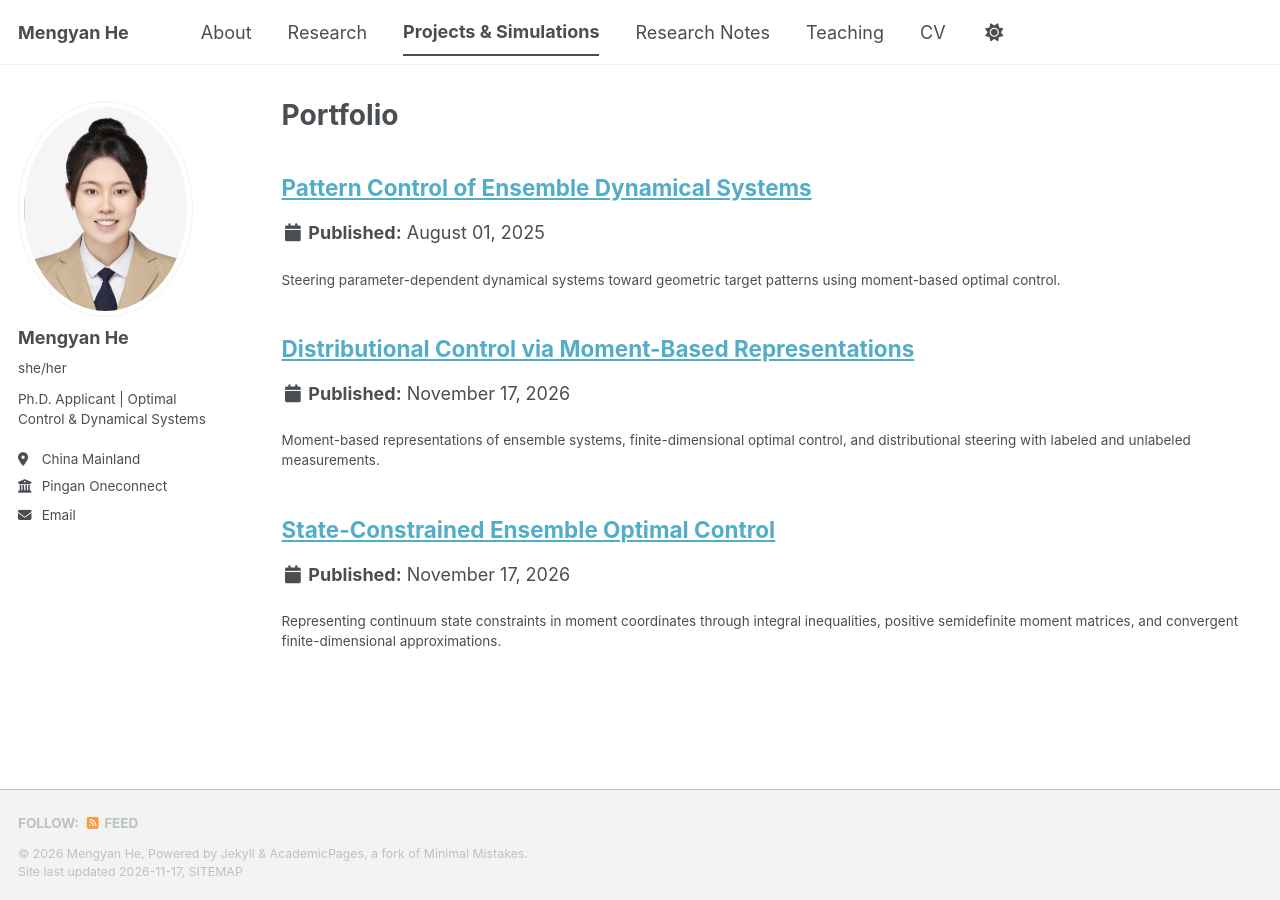
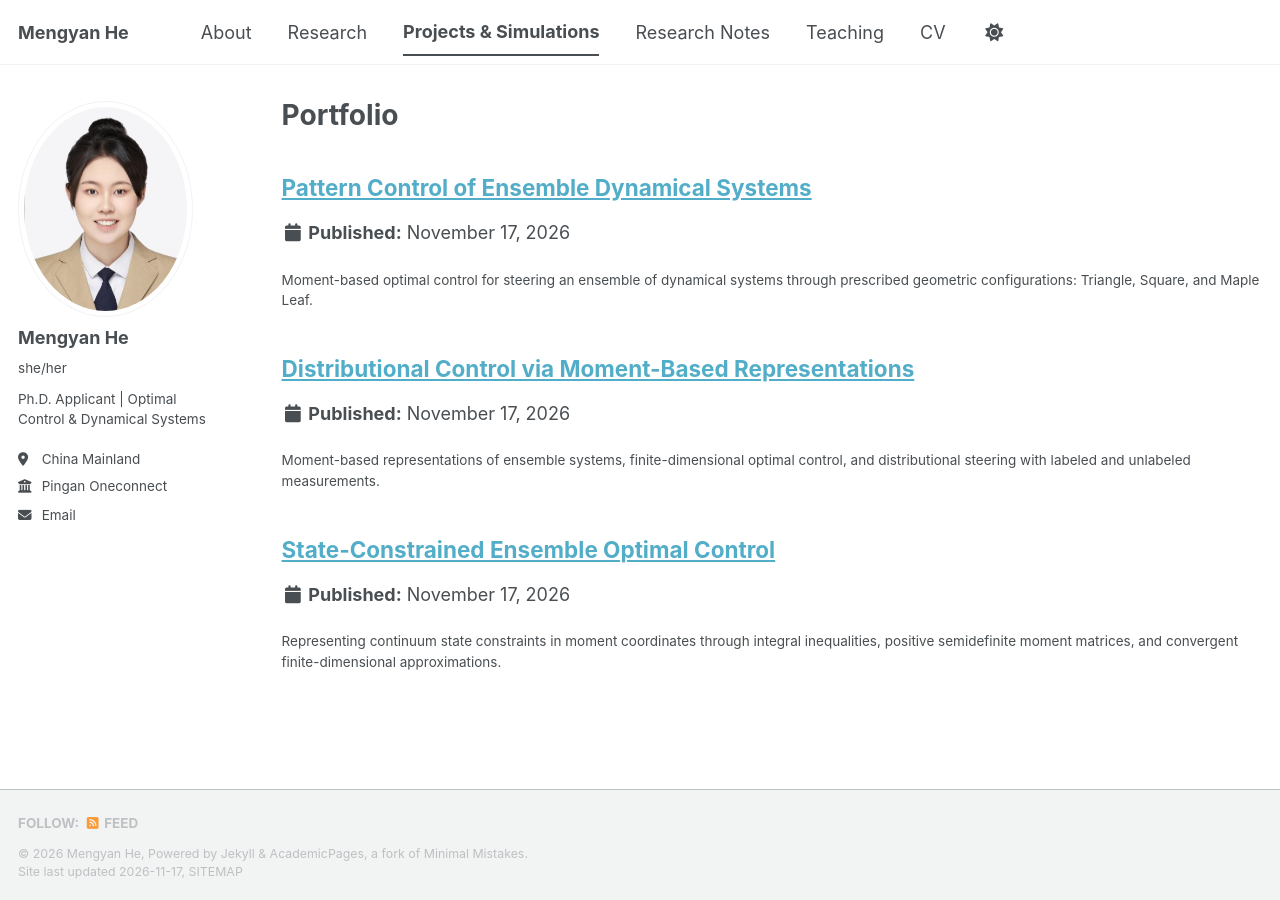
Before and after one commit to Jueyoudi/Jueyoudi.github.io, a Jekyll site: the page built from _pages/portfolio.html, in a window 1280 px wide. Built offline with Jekyll 4.4.1, drawn with Linux system fonts in a browser that asks for light colours; a script bundle is joined from its source files by our own code; a style sheet for code colours, icons or effects is not loaded; part of the change alters nothing that is shown.

Commit message:
Update 01-pattern-control.md

```diff
--- a/_portfolio/01-pattern-control.md
+++ b/_portfolio/01-pattern-control.md
@@ -1,22 +1,29 @@
 ---
 title: "Pattern Control of Ensemble Dynamical Systems"
-excerpt: "Steering parameter-dependent dynamical systems toward geometric target patterns using moment-based optimal control."
+excerpt: "Moment-based optimal control for steering an ensemble of dynamical systems through prescribed geometric configurations: Triangle, Square, and Maple Leaf."
 collection: portfolio
 permalink: /portfolio/pattern-control/
-date: 2025-08-01
 ---
 
 ## Overview
 
-This project investigates the optimal control of parameter-dependent dynamical systems using a shared control input.
+This project investigates the optimal control of parameter-dependent ensemble dynamical systems, with a particular focus on **geometric pattern transformation using moment-based methods**.
 
-The objective is to steer an ensemble of dynamical systems toward prescribed geometric configurations, including circles, triangles, and star-shaped patterns.
+The objective is to design a common control input that steers an ensemble of systems through a sequence of prescribed geometric configurations.
 
-The project combines mathematical modeling, moment-based approximation, and numerical optimization.
+In the numerical experiment, the ensemble undergoes the following transformation:
 
-## Mathematical Formulation
+**Triangle → Square → Maple Leaf**
 
-Consider a parameter-dependent linear dynamical system:
+Rather than controlling each individual system separately, the method uses a shared control input to coordinate the collective evolution of the entire ensemble.
+
+My work focuses on transforming the original ensemble dynamics into a finite-dimensional moment system and solving the resulting optimal control problem numerically.
+
+---
+
+## 1. Mathematical Formulation
+
+Consider a parameter-dependent linear ensemble system:
 
 $$
 \dot{x}(t,\beta)
@@ -28,57 +35,193 @@ $$
 
 where:
 
-- $x(t,\beta)$ represents the state.
-- $\beta$ is a system parameter.
-- $u(t)$ is a common control input applied to the entire ensemble.
+- x(t, β) represents the state of an individual system.
+- β denotes the parameter distinguishing systems within the ensemble.
+- A(β) and B(β) describe the parameter-dependent system dynamics.
+- u(t) is a shared control input applied to all systems.
 
-The control objective is to minimize the control energy:
+For a two-dimensional state, the collection of ensemble states forms a geometric configuration in the plane.
 
-$$
-\min_{u}
-\int_0^T u(t)^\top u(t)\,dt
-$$
+The objective is to find a common control input that steers this configuration toward prescribed target patterns at selected times.
 
-subject to prescribed initial and terminal ensemble configurations.
+In this project, the initial configuration is a triangle, followed by a square-shaped intermediate target and a maple-leaf-shaped final target.
 
-## Numerical Method
+## 2. Moment-Based Representation
 
-A moment-based representation is introduced:
+Directly controlling a continuously parameterized ensemble is computationally challenging.
+
+To obtain a finite-dimensional representation, I introduced a moment-based transformation.
+
+For a selected basis function ψₖ(β), define the k-th moment as
 
 $$
 m_k(t)
 =
 \int_{\Omega}
-\phi_k(\beta)x(t,\beta)\,d\beta,
+\psi_k(\beta)x(t,\beta)\,d\beta.
 $$
 
-where $\phi_k(\beta)$ denotes a selected basis function.
+Differentiating with respect to time gives
 
-By truncating the moment expansion, the original ensemble control problem is approximated by a finite-dimensional optimal control problem.
+$$
+\dot{m}_k(t)
+=
+\int_{\Omega}
+\psi_k(\beta)\dot{x}(t,\beta)\,d\beta.
+$$
 
-The resulting system is solved numerically to obtain a shared control input.
+Substituting the original ensemble dynamics yields
 
-## Simulation Results
+$$
+\dot{m}_k(t)
+=
+\int_{\Omega}
+\psi_k(\beta)A(\beta)x(t,\beta)\,d\beta
++
+\int_{\Omega}
+\psi_k(\beta)B(\beta)u(t)\,d\beta.
+$$
 
-### Circle to Triangle to Star
+Using the properties of the chosen basis functions, the ensemble dynamics can be represented in moment coordinates.
 
-The simulation demonstrates the transformation of an ensemble of states between prescribed geometric configurations.
+After finite-dimensional truncation, a representative moment system takes the form
+
+$$
+\boxed{
+\dot{m}(t)=Lm(t)+Hu(t).
+}
+$$
+
+Here:
+
+- m(t) is the truncated moment vector.
+- L represents the coupling between moments.
+- H describes how the common control input influences the moments.
+
+This transformation allows the original ensemble control problem to be approximated using finite-dimensional numerical optimal control methods.
+
+## 3. Geometric Pattern Steering
+
+The objective is to steer the ensemble through three prescribed configurations.
+
+### Stage I: Triangle
+
+The ensemble is initially distributed along the boundary of a triangular pattern.
+
+Each parameter value β corresponds to a particular system within the ensemble.
+
+The initial configuration determines the initial moment vector.
+
+### Stage II: Square
+
+The first steering objective is to transform the triangular configuration into a square.
+
+A common control input is designed to move the ensemble toward the prescribed intermediate target configuration.
+
+The transformation requires coordinating the evolution of all parameter-dependent systems simultaneously.
+
+### Stage III: Maple Leaf
+
+The final objective is to transform the square into a maple-leaf-shaped configuration.
+
+Compared with simple geometric shapes, the maple leaf has a more irregular boundary containing multiple corners, lobes, and concave regions.
+
+This provides a more challenging target for investigating geometric pattern control.
+
+The experiment illustrates how moment-based methods can be applied to steering ensembles toward complex target configurations.
+
+## 4. Optimal Control in the Moment Domain
+
+After obtaining the finite-dimensional moment representation, the geometric steering problem can be formulated as an optimal control problem.
+
+A representative objective is to minimize control energy:
+
+$$
+\min_u
+\int_0^T
+u(t)^\top u(t)\,dt
+$$
+
+subject to the moment dynamics
+
+$$
+\dot{m}(t)=Lm(t)+Hu(t)
+$$
+
+and prescribed moment targets at selected times.
+
+For the triangle-to-square-to-maple-leaf experiment, these targets correspond to:
+
+- Initial moment configuration: Triangle
+- Intermediate moment configuration: Square
+- Final moment configuration: Maple Leaf
+
+The numerical control problem is solved to obtain shared control inputs that guide the ensemble through the desired sequence.
+
+## 5. Simulation Results
+
+### Triangle → Square → Maple Leaf
+
+The following simulation demonstrates the geometric evolution of the controlled ensemble.
+
+The ensemble starts from a triangular configuration, transforms toward a square, and finally approaches a maple-leaf-shaped target.
+
+Throughout the process, systems with different parameter values evolve under a common control input.
 
 <video width="100%" controls playsinline preload="metadata">
-  <source src="/videos/pattern-control.mp4" type="video/mp4">
+  <source src="/videos/triangle_square_maple_controls.mp4" type="video/mp4">
   Your browser does not support HTML5 video.
 </video>
 
-*Simulation of ensemble trajectories under a common control input.*
+*Video 1. Moment-based geometric pattern control of an ensemble dynamical system. The simulation illustrates the sequential transformation from a triangle to a square and finally to a maple-leaf-shaped configuration under shared control inputs.*
 
-## Implementation
+### Interpretation
 
-**Methods:** Moment-based approximation, numerical optimal control, finite-dimensional system representation.
+The simulation highlights three aspects of the control problem:
 
-**Tools:** MATLAB, numerical optimization, ODE solvers.
+**1. Collective Pattern Transformation**
 
-## Research Notes
+Instead of independently controlling individual points, the control input acts on the entire ensemble simultaneously.
 
-Selected mathematical derivations and additional numerical results will be made available here.
+**2. Moment-Based Control**
 
-*This project is part of ongoing, unpublished research.*
+The original parameter-dependent system is represented through a finite-dimensional moment approximation, allowing numerical optimal control techniques to be applied.
+
+**3. Complex Geometric Targets**
+
+The final maple-leaf configuration demonstrates the application of the method to a more intricate geometric pattern than simple triangles or squares.
+
+The simulation provides a visual illustration of geometric steering under a shared control input.
+
+Quantitative evaluation of the terminal approximation accuracy can be added through moment errors and state-space reconstruction errors.
+
+---
+
+## 6. Computational Methods
+
+The numerical study involves:
+
+- Ensemble dynamical systems
+- Moment-based representations
+- Finite-dimensional approximation
+- Optimal control
+- Numerical integration
+- MATLAB simulation
+
+## 7. Research Focus
+
+My work on this project focuses on:
+
+1. **Moment Transformation:** Representing continuously parameterized ensemble systems using moment coordinates.
+
+2. **Finite-Dimensional Control:** Converting the original ensemble problem into a numerically tractable optimal control formulation.
+
+3. **Geometric Pattern Steering:** Investigating how shared control inputs can steer ensembles through prescribed geometric configurations.
+
+4. **Numerical Simulation:** Evaluating the resulting control trajectories and their ability to approximate complex target patterns.
+
+## Research Status
+
+This project is part of ongoing, unpublished research in ensemble optimal control and moment-based numerical methods.
+
+The simulation illustrates the geometric pattern steering problem and the computational use of moment-based control.
```
